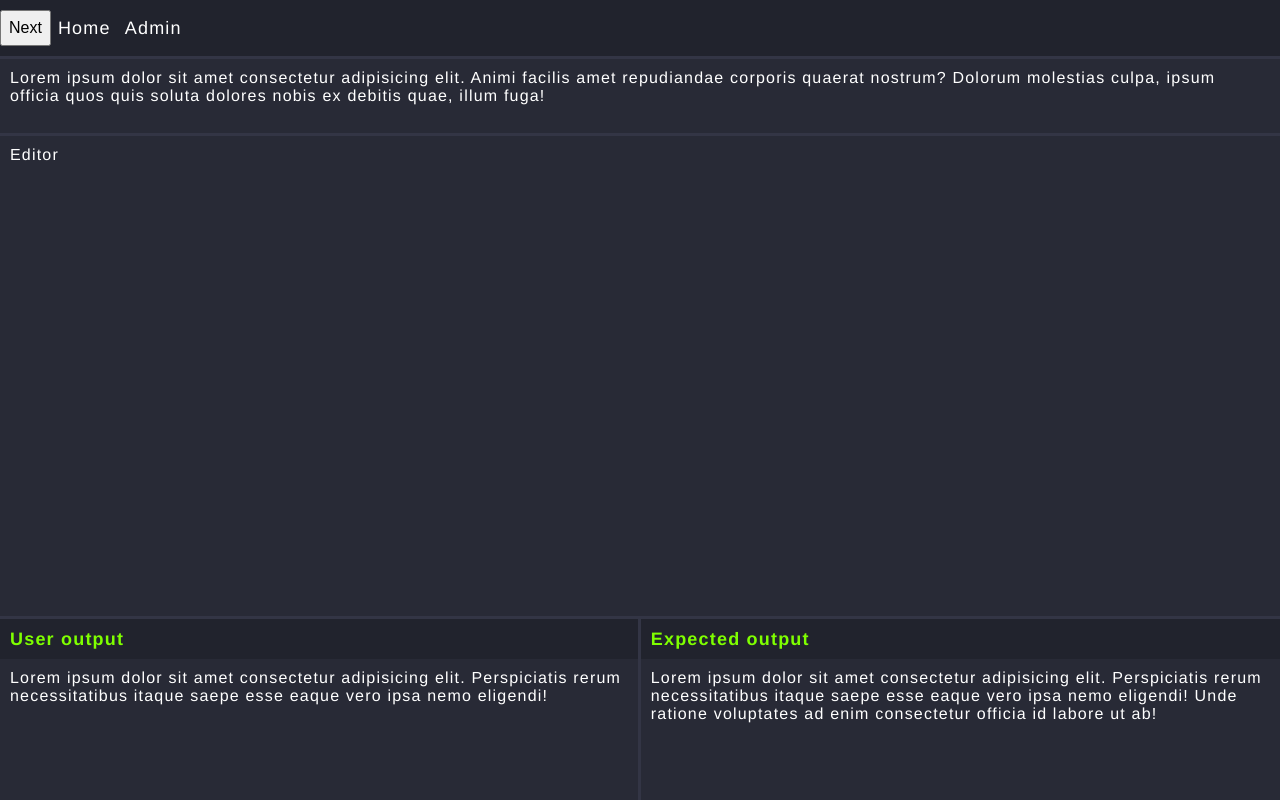
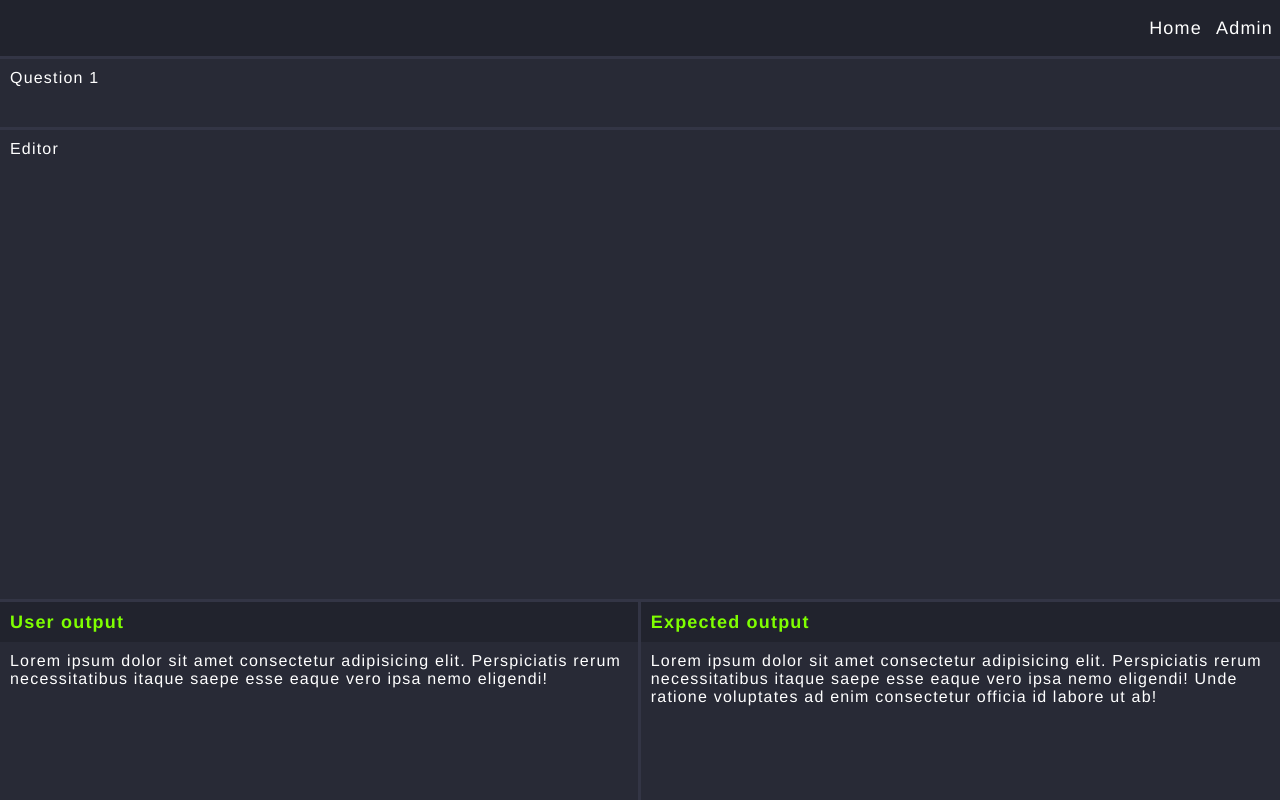
Before and after one commit to julian-leahy/code-challenge, a React (Create React App) app: page / in a window 1280 px wide. Built offline with nearby package versions, Linux system fonts and the light colour scheme.

Commit message:
extact layout into individual components

```diff
--- /dev/null
+++ b/src/components/Admin.js
@@ -0,0 +1,11 @@
+import React from 'react';
+
+function Admin() {
+    return (
+        <div>
+            Admin
+        </div>
+    )
+}
+
+export default Admin;
--- a/src/components/App.js
+++ b/src/components/App.js
@@ -1,43 +1,27 @@
 import './../styles/App.scss';
+import { BrowserRouter as Router, NavLink, Route, Switch } from 'react-router-dom';
+import Challenge from './Challenge';
+import Admin from './Admin';
 
 function App() {
   return (
     <div className='app'>
-      <div className='container'>
-        <header>
-          <button className='btn'>Next</button>
-          <a>Home</a>
-          <a>Admin</a>
-        </header>
-        <div className='question'>
-          Lorem ipsum dolor sit amet consectetur adipisicing elit. Animi facilis amet repudiandae corporis quaerat nostrum? Dolorum molestias culpa, ipsum officia quos quis soluta dolores nobis ex debitis quae, illum fuga!
+      <Router>
+        <div className='container'>
+          <header>
+            <nav>
+              <NavLink to='/' exact={true}>Home</NavLink>
+              <NavLink to='/admin'>Admin</NavLink>
+            </nav>
+          </header>
+          <main>
+            <Switch>
+              <Route path='/' component={Challenge} exact={true} />
+              <Route path='/admin' component={Admin} />
+            </Switch>
+          </main>
         </div>
-        <div className='editor'>
-          Editor
-        </div>
-        <div className='output-group'>
-          <div className='user-output'>
-            <div className='title'>
-              <h1>User output</h1>
-            </div>
-            <div className='output'>
-              <div className='output__inner'>
-                Lorem ipsum dolor sit amet consectetur adipisicing elit. Perspiciatis rerum necessitatibus itaque saepe esse eaque vero ipsa nemo eligendi!
-              </div>
-            </div>
-          </div>
-          <div className='expected-output'>
-            <div className='title'>
-              <h1>Expected output</h1>
-            </div>
-            <div className='output'>
-              <div className='output__inner'>
-                Lorem ipsum dolor sit amet consectetur adipisicing elit. Perspiciatis rerum necessitatibus itaque saepe esse eaque vero ipsa nemo eligendi! Unde ratione voluptates ad enim consectetur officia id labore ut ab!
-              </div>
-            </div>
-          </div>
-        </div>
-      </div>
+      </Router>
     </div>
   );
 }
--- /dev/null
+++ b/src/components/Challenge.js
@@ -0,0 +1,14 @@
+import React from 'react';
+import Editor from './Editor';
+import Question from './Question';
+
+function Challenge() {
+    return (
+        <div className='challenge'>
+            <Question />
+            <Editor />
+        </div>
+    )
+}
+
+export default Challenge;
--- /dev/null
+++ b/src/components/Editor.js
@@ -0,0 +1,20 @@
+import React from 'react';
+import './../styles/Editor.scss';
+import Expected from './Expected';
+import Output from './Output';
+
+function Editor() {
+    return (
+        <div className='editor-wrap'>
+            <div className='editor'>
+                Editor
+            </div>
+            <div className='output-group'>
+                <Output />
+                <Expected />
+            </div>
+        </div>
+    )
+}
+
+export default Editor;
--- /dev/null
+++ b/src/components/Expected.js
@@ -0,0 +1,17 @@
+import React from 'react';
+
+function Expected() {
+    return (
+        <div className='expected-output'>
+            <div className='title'>
+                <h1>Expected output</h1>
+            </div>
+            <div className='output'>
+                <div className='output__inner'>
+                    Lorem ipsum dolor sit amet consectetur adipisicing elit. Perspiciatis rerum necessitatibus itaque saepe esse eaque vero ipsa nemo eligendi! Unde ratione voluptates ad enim consectetur officia id labore ut ab!</div>
+            </div>
+        </div>
+    )
+}
+
+export default Expected;
--- /dev/null
+++ b/src/components/Output.js
@@ -0,0 +1,21 @@
+import React from 'react';
+import './../styles/Output.scss';
+
+function Output() {
+    return (
+
+        <div className='user-output'>
+            <div className='title'>
+                <h1>User output</h1>
+            </div>
+            <div className='output'>
+                <div className='output__inner'>
+                    Lorem ipsum dolor sit amet consectetur adipisicing elit. Perspiciatis rerum necessitatibus itaque saepe esse eaque vero ipsa nemo eligendi!
+          </div>
+            </div>
+        </div>
+
+    )
+}
+
+export default Output;
--- /dev/null
+++ b/src/components/Question.js
@@ -0,0 +1,12 @@
+import React from 'react';
+import './../styles/Question.scss';
+
+function Question() {
+    return (
+        <div className='question'>
+            Question 1
+        </div>
+    )
+}
+
+export default Question;
--- a/src/styles/App.scss
+++ b/src/styles/App.scss
@@ -5,55 +5,21 @@ header{
   display: flex;
   align-items: center;
   background-color: $darker;
-  a{
-    font-size: 1.8rem;
-    padding: $s-pad;
-  }
-  .btn{
-    font-size: 1.6rem;
-    padding: $s-pad;
+  justify-content: flex-end;
+  nav{
+    a{
+      font-size: 1.8rem;
+      padding: $s-pad;
+      color: #fff;
+      text-decoration: none;
+    }
   }
 }
 
-.question{
-  height: 10%;
-  max-height: 10%;
-  border-top: $separator;
-  border-bottom: $separator;
-  padding: $m-pad;
-  overflow-y: auto;
+main{
+  height: 93%;
 }
 
-.editor{
-  height: 60%;
-  padding: $m-pad;
+.challenge{
+  height: 100%;
 }
-
-.output-group{
-  height: 23%;
-  display: flex;
-  border-top: $separator;
-}
-
-.output-group > *{
-  width: 100%;
-  &:first-child{
-    border-right: $separator;
-  }
-}
-
-.title{
-  background-color: $darker;
-  height: $title-h;
-  line-height: $title-h;
-  padding-left: $m-pad;
-  color: $bright;
-}
-
-.output{
-  max-height: calc(100% - $title-h);
-  overflow-y: auto;
-}
-.output__inner{
-  padding: $m-pad;
-}
--- /dev/null
+++ b/src/styles/Editor.scss
@@ -0,0 +1,23 @@
+@import './../partials/vars';
+
+.editor-wrap{
+    height: 90%;
+  }
+
+  .editor{
+    height: 70%;
+    padding: $m-pad;
+  }
+
+  .output-group{
+    height: 30%;
+    display: flex;
+    border-top: $separator;
+  }
+
+  .output-group > *{
+    width: 100%;
+    &:first-child{
+      border-right: $separator;
+    }
+  }
--- /dev/null
+++ b/src/styles/Output.scss
@@ -0,0 +1,17 @@
+@import './../partials/vars';
+
+.title{
+    background-color: $darker;
+    height: $title-h;
+    line-height: $title-h;
+    padding-left: $m-pad;
+    color: $bright;
+  }
+
+  .output{
+    max-height: calc(100% - $title-h);
+    overflow-y: auto;
+  }
+  .output__inner{
+    padding: $m-pad;
+  }
--- /dev/null
+++ b/src/styles/Question.scss
@@ -0,0 +1,10 @@
+@import './../partials/vars';
+
+.question{
+    height: 10%;
+    max-height: 10%;
+    border-top: $separator;
+    border-bottom: $separator;
+    padding: $m-pad;
+    overflow-y: auto;
+  }
--- a/src/styles/index.scss
+++ b/src/styles/index.scss
@@ -27,3 +27,8 @@ body{
 h1{
     font-size: 1.8rem;
 }
+
+.btn{
+    font-size: 1.6rem;
+    padding: $s-pad;
+  }
```
